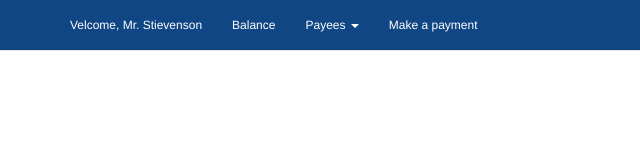
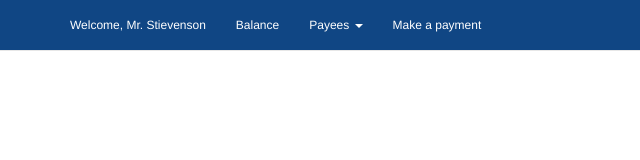
Before and after one commit to KirillNikitin/KirillNikitin.github.io, a plain HTML site: page index.html in a window 1280 px wide. Shown: the top 160 px of the page, 0-640 px from the left. Drawn offline with nearby package versions, Linux system fonts and the light colour scheme; some packages are replaced by stand-ins of ours.

Commit message:
Update index.html

```diff
--- a/index.html
+++ b/index.html
@@ -47,7 +47,7 @@
 					<span class="icon-bar"></span>
 					<span class="icon-bar"></span>
 				</button>
-				<a class="navbar-brand" href="/">Velcome, Mr. Stievenson</a>
+				<a class="navbar-brand" href="/">Welcome, Mr. Stievenson</a>
 			</div>
 			<div id="navbar" class="navbar-collapse collapse">
 				<ul class="nav navbar-nav">
```
